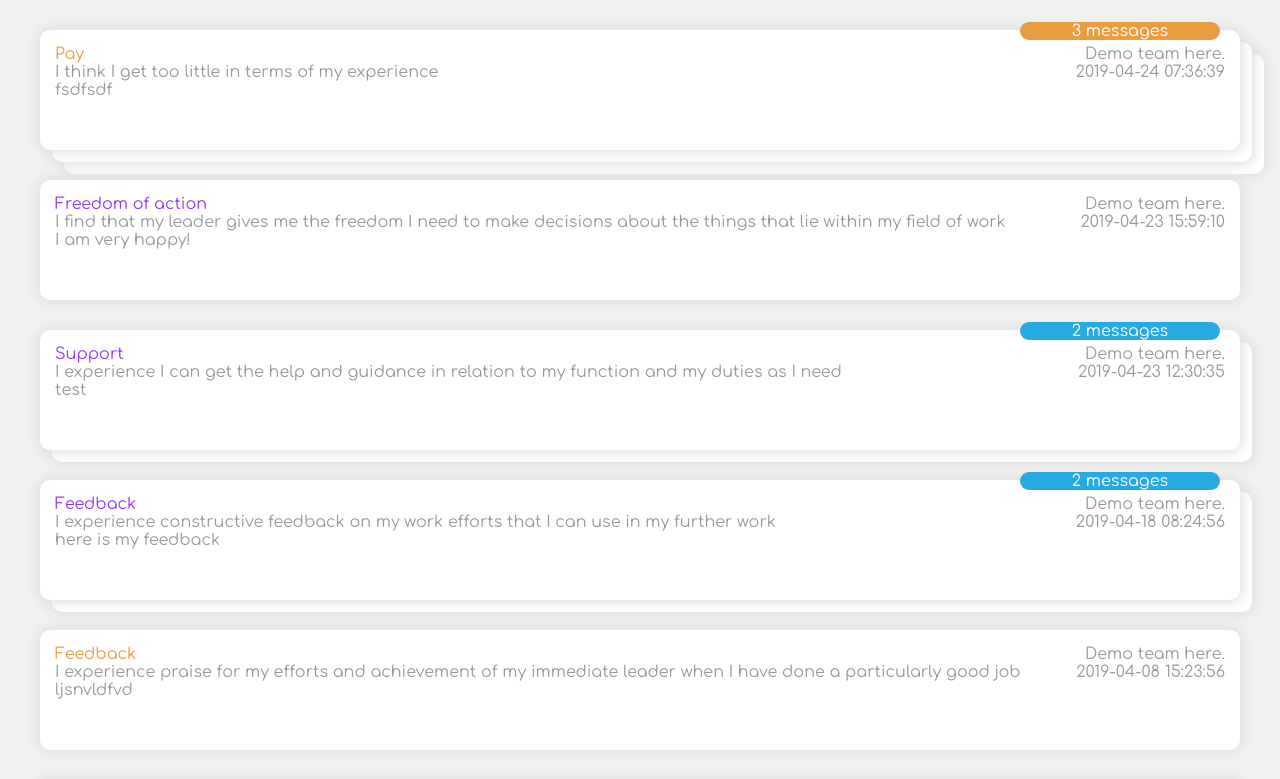
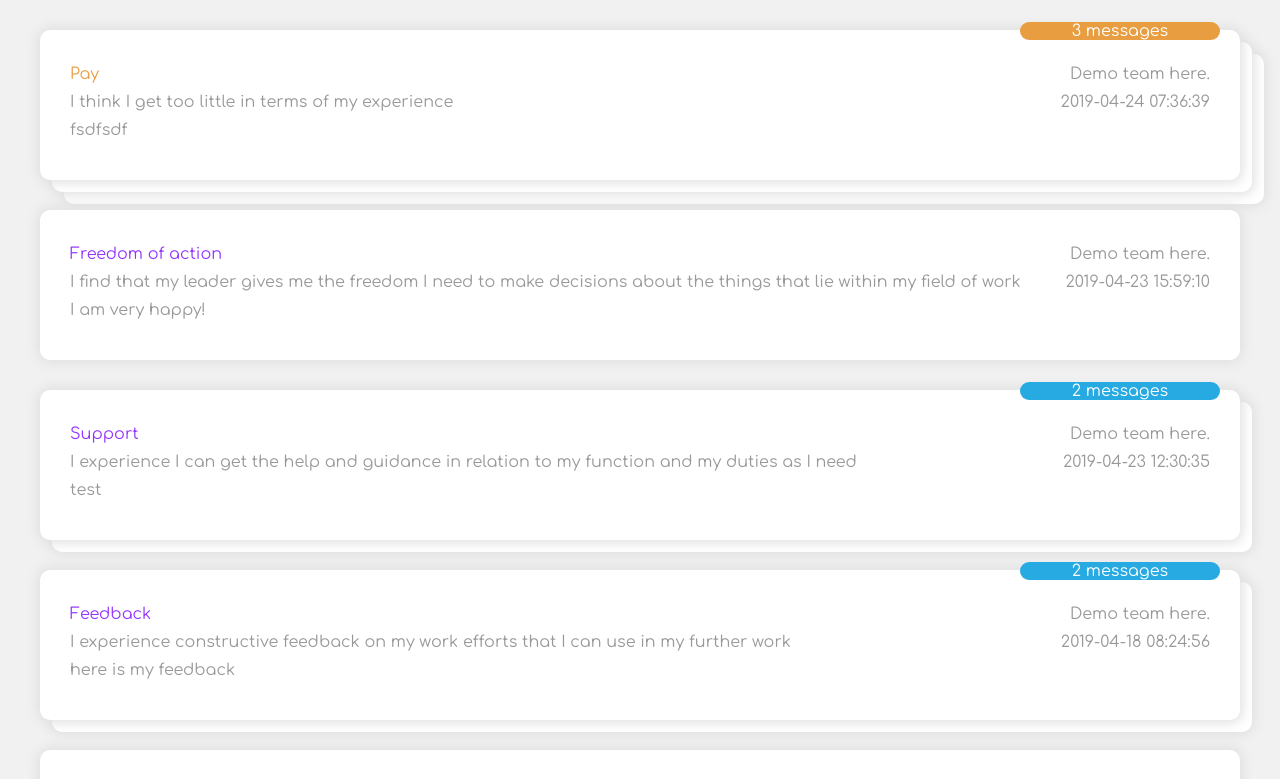
Before and after one commit to viktormmarkov/threads, a React (Create React App) app: page / in a window 1280 px wide. Shown: the top 779 px of the page. Built offline with nearby package versions, Linux system fonts and the light colour scheme; data requests are answered from the project's data file.

Commit message:
Change the message counter according to the design

```diff
--- a/src/Cards.js
+++ b/src/Cards.js
@@ -3,18 +3,18 @@ import { getHighRatingClass } from "./designUtils";
 
 function Card({ message, className = "" }) {
   return (
-    <div className={`card m-y-30 p-15 ${className}`}>
-      <div className="card-title">
+    <div className={`card m-y-30 p-30 ${className}`}>
+      <div className="card-title m-y-5">
         <span className={getHighRatingClass(message?.score)}>
           {message.subject}
         </span>
         <span>{message.team}</span>
       </div>
-      <div className="card-body">
-        <span>{message.question}</span>
+      <div className="card-body m-y-5">
+        <span >{message.question}</span>
         <span>{message.created_at}</span>
       </div>
-      <div className="card-content">{message.text}</div>
+      <div className="card-content m-y-5">{message.text}</div>
     </div>
   );
 }
@@ -26,14 +26,14 @@ export function CardContainer({ messageGroup }) {
   const toggleContainer = () => {
     setExpanded(!expanded);
   };
+  const displayMessageCounter = messageCount > 1 && !expanded;
   return (
-    <div className={`card-container`}>
-      {messageCount > 1 ? (
+    <div className={`card-container`}  onClick={toggleContainer}>
+      {displayMessageCounter ? (
         <div
           className={`message-counter ${getHighRatingClass(
             firstMessage?.score
           )}`}
-          onClick={toggleContainer}
         >
           {messageCount} messages
         </div>
```
